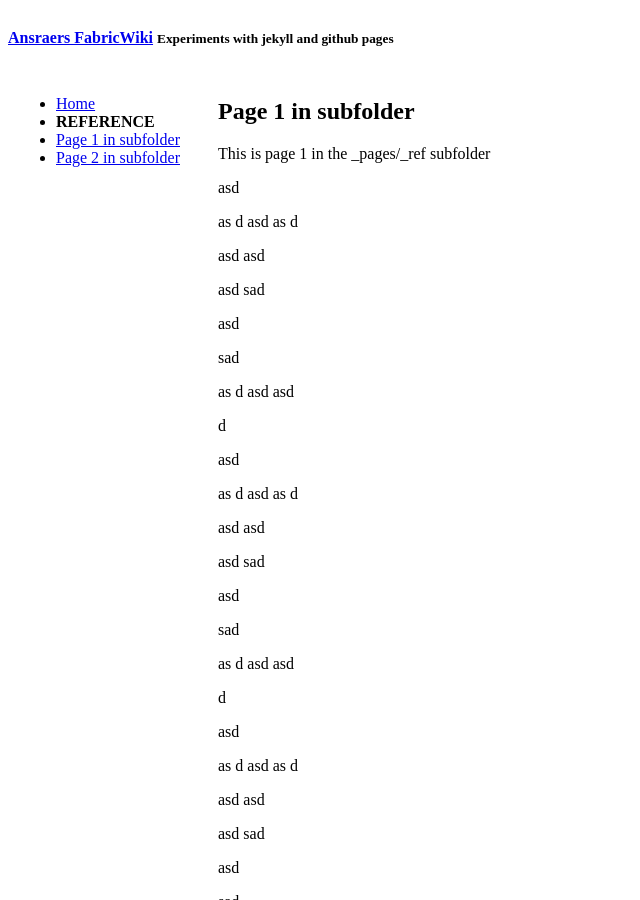
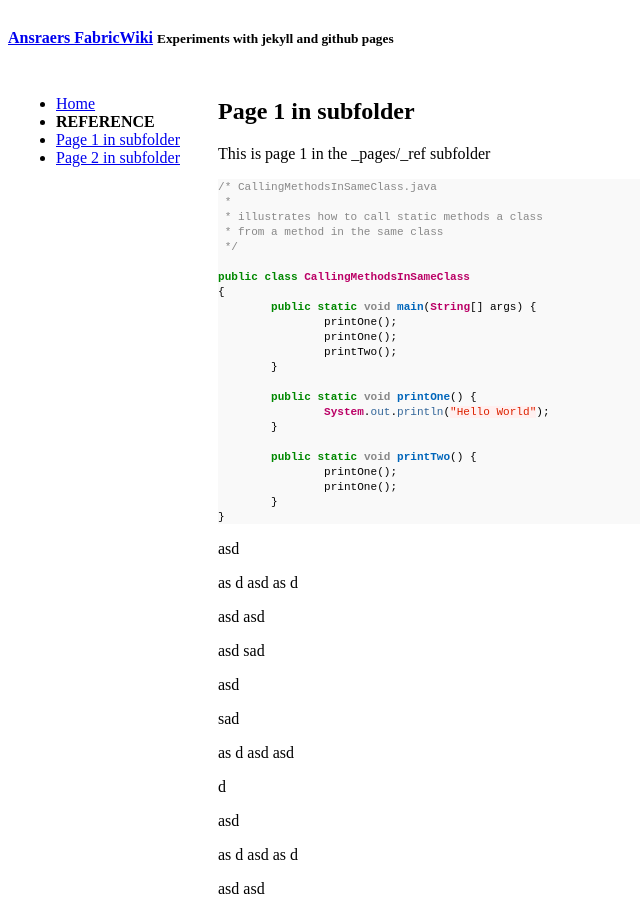
Before and after one commit to CottonMC/Wiki, a Jekyll site: the page built from _pages/_ref/Page1sub.md, in a window 1280 px wide and 900 px high. Shown: the whole window, without its empty margins (0-640 px from the left). Built offline with Jekyll 4.4.1, drawn with Linux system fonts in a browser that asks for light colours; some of the changed text lies outside the part shown.

Commit message:
Code highlighting test

````diff
--- a/_layouts/default.html
+++ b/_layouts/default.html
@@ -72,8 +72,8 @@
                     {% include footer.html %}
                 </div>
             </div>
+-->
         </div>
--->
 
         {% if site.google_analytics_id != "" %}
             {% include google_analytics.html %}
--- a/_pages/_ref/Page1sub.md
+++ b/_pages/_ref/Page1sub.md
@@ -6,6 +6,34 @@ order: 0
 ---
 
 This is page 1 in the _pages/_ref subfolder
+
+```java
+/* CallingMethodsInSameClass.java
+ *
+ * illustrates how to call static methods a class
+ * from a method in the same class
+ */
+
+public class CallingMethodsInSameClass
+{
+	public static void main(String[] args) {
+		printOne();
+		printOne();
+		printTwo();
+	}
+
+	public static void printOne() {
+		System.out.println("Hello World");
+	}
+
+	public static void printTwo() {
+		printOne();
+		printOne();
+	}
+}
+```
+
+
 
 asd
 
````
